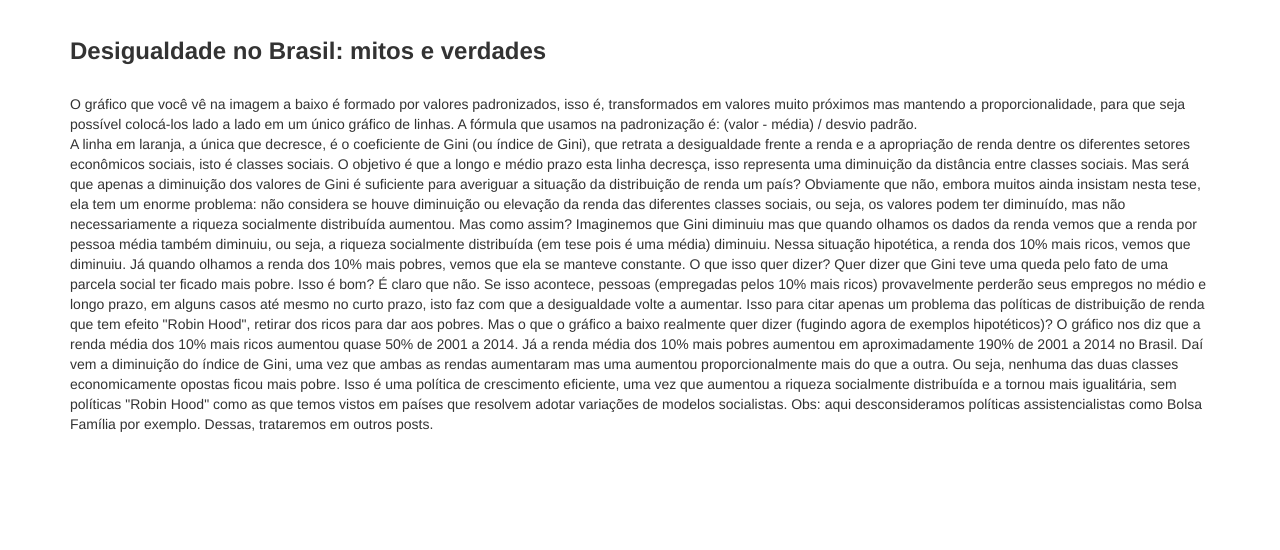
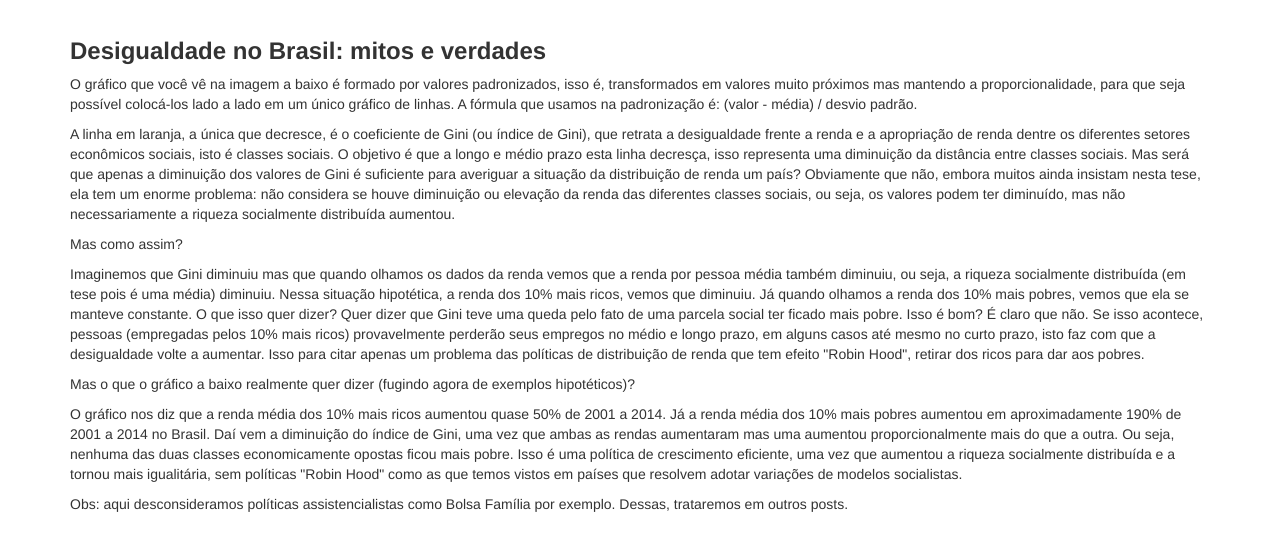
Before and after one commit to desmistificando-economia/desmistificando-economia.github.io-1, a plain HTML site: page desigualdade-mitos-e-verdades-brasil1.html in a window 1280 px wide. Shown: the part 54-604 px from the top of the page. Drawn offline with nearby package versions, Linux system fonts and the light colour scheme.

Commit message:
Update desigualdade-mitos-e-verdades-brasil1.html

```diff
--- a/desigualdade-mitos-e-verdades-brasil1.html
+++ b/desigualdade-mitos-e-verdades-brasil1.html
@@ -28,13 +28,13 @@
 
 <div class="container">
   <h3><b>Desigualdade no Brasil: mitos e verdades</b></h3>
-  <p><br>O gráfico que você vê na imagem a baixo é formado por valores padronizados, isso é, transformados em valores muito próximos mas mantendo a proporcionalidade, para que seja possível colocá-los lado a lado em um único gráfico de linhas. A fórmula que usamos na padronização é: (valor - média) / desvio padrão.</br>
-A linha em laranja, a única que decresce, é o coeficiente de Gini (ou índice de Gini), que retrata a desigualdade frente a renda e a apropriação de renda dentre os diferentes setores econômicos sociais, isto é classes sociais. O objetivo é que a longo e médio prazo esta linha decresça, isso representa uma diminuição da distância entre classes sociais. Mas será que apenas a diminuição dos valores de Gini é suficiente para averiguar a situação da distribuição de renda um país? Obviamente que não, embora muitos ainda insistam nesta tese, ela tem um enorme problema: não considera se houve diminuição ou elevação da renda das diferentes classes sociais, ou seja, os valores podem ter diminuído, mas não necessariamente a riqueza socialmente distribuída aumentou.
-Mas como assim?
-Imaginemos que Gini diminuiu mas que quando olhamos os dados da renda vemos que a renda por pessoa média também diminuiu, ou seja, a riqueza socialmente distribuída (em tese pois é uma média) diminuiu. Nessa situação hipotética, a renda dos 10% mais ricos, vemos que diminuiu. Já quando olhamos a renda dos 10% mais pobres, vemos que ela se manteve constante. O que isso quer dizer? Quer dizer que Gini teve uma queda pelo fato de uma parcela social ter ficado mais pobre. Isso é bom? É claro que não. Se isso acontece, pessoas (empregadas pelos 10% mais ricos) provavelmente perderão seus empregos no médio e longo prazo, em alguns casos até mesmo no curto prazo, isto faz com que a desigualdade volte a aumentar. Isso para citar apenas um problema das políticas de distribuição de renda que tem efeito "Robin Hood", retirar dos ricos para dar aos pobres.
-Mas o que o gráfico a baixo realmente quer dizer (fugindo agora de exemplos hipotéticos)?
-O gráfico nos diz que a renda média dos 10% mais ricos aumentou quase 50% de 2001 a 2014. Já a renda média dos 10% mais pobres aumentou em aproximadamente 190% de 2001 a 2014 no Brasil. Daí vem a diminuição do índice de Gini, uma vez que ambas as rendas aumentaram mas uma aumentou proporcionalmente mais do que a outra. Ou seja, nenhuma das duas classes economicamente opostas ficou mais pobre. Isso é uma política de crescimento eficiente, uma vez que aumentou a riqueza socialmente distribuída e a tornou mais igualitária, sem políticas "Robin Hood" como as que temos vistos em países que resolvem adotar variações de modelos socialistas.
-Obs: aqui desconsideramos políticas assistencialistas como Bolsa Família por exemplo. Dessas, trataremos em outros posts.</p>
+  <p>O gráfico que você vê na imagem a baixo é formado por valores padronizados, isso é, transformados em valores muito próximos mas mantendo a proporcionalidade, para que seja possível colocá-los lado a lado em um único gráfico de linhas. A fórmula que usamos na padronização é: (valor - média) / desvio padrão.</p>
+<p>A linha em laranja, a única que decresce, é o coeficiente de Gini (ou índice de Gini), que retrata a desigualdade frente a renda e a apropriação de renda dentre os diferentes setores econômicos sociais, isto é classes sociais. O objetivo é que a longo e médio prazo esta linha decresça, isso representa uma diminuição da distância entre classes sociais. Mas será que apenas a diminuição dos valores de Gini é suficiente para averiguar a situação da distribuição de renda um país? Obviamente que não, embora muitos ainda insistam nesta tese, ela tem um enorme problema: não considera se houve diminuição ou elevação da renda das diferentes classes sociais, ou seja, os valores podem ter diminuído, mas não necessariamente a riqueza socialmente distribuída aumentou.<p>
+<p>Mas como assim?<p>
+<p>Imaginemos que Gini diminuiu mas que quando olhamos os dados da renda vemos que a renda por pessoa média também diminuiu, ou seja, a riqueza socialmente distribuída (em tese pois é uma média) diminuiu. Nessa situação hipotética, a renda dos 10% mais ricos, vemos que diminuiu. Já quando olhamos a renda dos 10% mais pobres, vemos que ela se manteve constante. O que isso quer dizer? Quer dizer que Gini teve uma queda pelo fato de uma parcela social ter ficado mais pobre. Isso é bom? É claro que não. Se isso acontece, pessoas (empregadas pelos 10% mais ricos) provavelmente perderão seus empregos no médio e longo prazo, em alguns casos até mesmo no curto prazo, isto faz com que a desigualdade volte a aumentar. Isso para citar apenas um problema das políticas de distribuição de renda que tem efeito "Robin Hood", retirar dos ricos para dar aos pobres.<p>
+<p>Mas o que o gráfico a baixo realmente quer dizer (fugindo agora de exemplos hipotéticos)?<p>
+<p>O gráfico nos diz que a renda média dos 10% mais ricos aumentou quase 50% de 2001 a 2014. Já a renda média dos 10% mais pobres aumentou em aproximadamente 190% de 2001 a 2014 no Brasil. Daí vem a diminuição do índice de Gini, uma vez que ambas as rendas aumentaram mas uma aumentou proporcionalmente mais do que a outra. Ou seja, nenhuma das duas classes economicamente opostas ficou mais pobre. Isso é uma política de crescimento eficiente, uma vez que aumentou a riqueza socialmente distribuída e a tornou mais igualitária, sem políticas "Robin Hood" como as que temos vistos em países que resolvem adotar variações de modelos socialistas.<p>
+<p>Obs: aqui desconsideramos políticas assistencialistas como Bolsa Família por exemplo. Dessas, trataremos em outros posts.</p>
 </div>
 
 </body>
```
